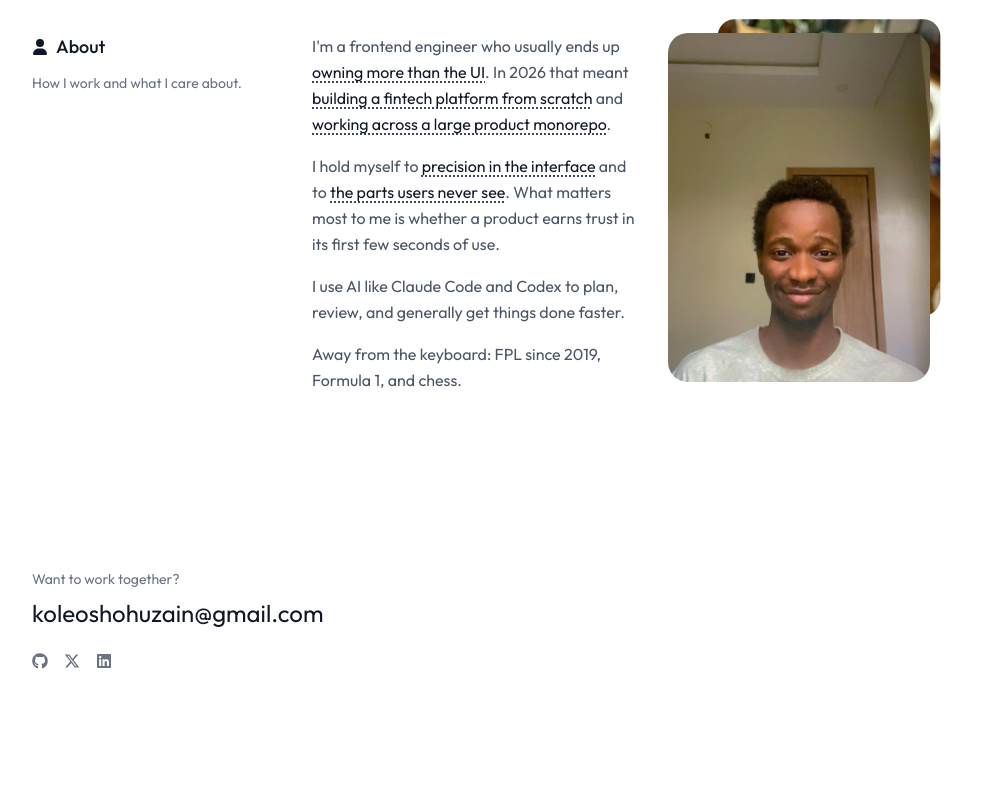
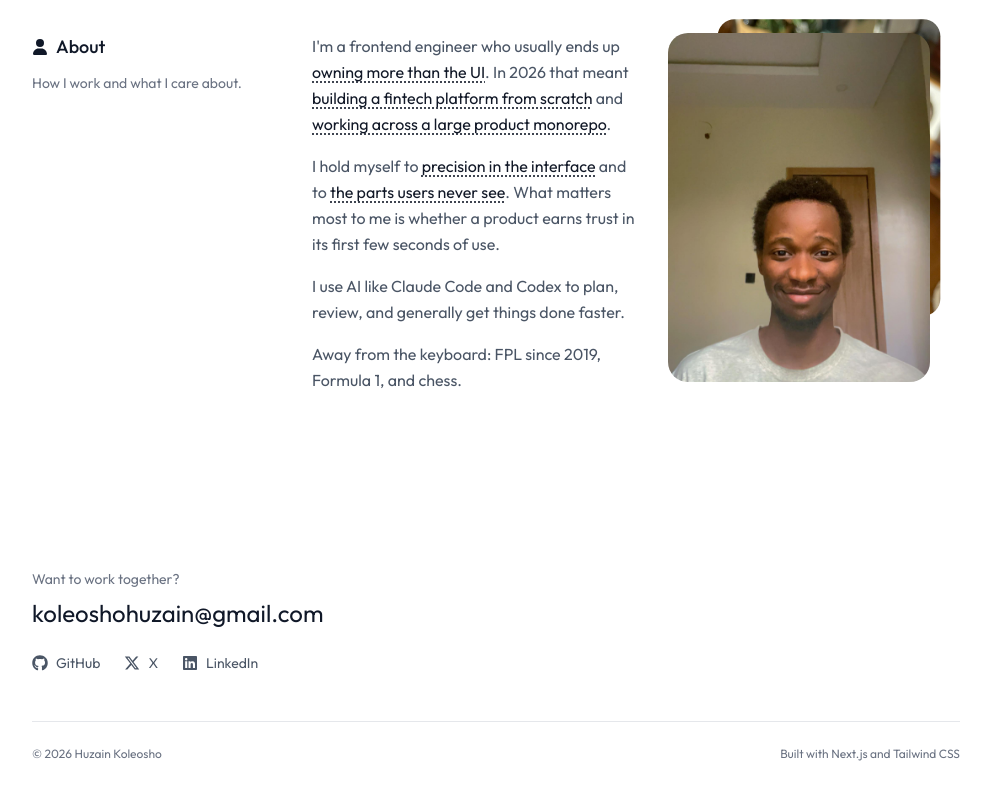
Before and after one commit to Uzayn/my-portfolio, a Next.js app: page / in a window 1280 px wide. Shown: the part 2867-3667 px from the top of the page, without its empty margins (144-1135 px from the left). Before the commit the page ends 3632 px from the top, so only its background shows below. Built offline with nearby package versions, Linux system fonts and the light colour scheme.

Commit message:
feat(contact): labelled social links and a proper footer row
Co-Authored-By: Claude Fable 5.1 <noreply@anthropic.com>

```diff
--- a/src/components/Contact.tsx
+++ b/src/components/Contact.tsx
@@ -1,44 +1,41 @@
 import { FaGithub, FaLinkedin, FaXTwitter } from "react-icons/fa6";
+
+const socials = [
+  { name: "GitHub", href: "https://github.com/Uzayn", icon: FaGithub },
+  { name: "X", href: "https://x.com/kolhuz", icon: FaXTwitter },
+  { name: "LinkedIn", href: "https://linkedin.com/in/uzayn", icon: FaLinkedin },
+];
 
 export default function Contact() {
   return (
     <section id="contact" className="py-16 md:py-24">
       <div className="max-w-5xl mx-auto px-6 md:px-12">
-        <p className="text-gray-500 text-sm mb-2">
-          Want to work together?
-        </p>
+        <p className="text-sm text-gray-500">Want to work together?</p>
         <a
           href="mailto:koleoshohuzain@gmail.com"
-          className="text-xl md:text-2xl text-gray-900 hover:text-blue-600 transition-colors"
+          className="mt-2 inline-block text-xl md:text-2xl text-gray-900 transition-colors hover:text-blue-600"
         >
           koleoshohuzain@gmail.com
         </a>
 
-        <div className="flex items-center space-x-4 mt-6">
-          <a
-            href="https://github.com/Uzayn"
-            target="_blank"
-            rel="noopener noreferrer"
-            className="text-gray-500 hover:text-gray-900 transition-colors"
-          >
-            <FaGithub className="text-base" />
-          </a>
-          <a
-            href="https://x.com/kolhuz"
-            target="_blank"
-            rel="noopener noreferrer"
-            className="text-gray-500 hover:text-gray-900 transition-colors"
-          >
-            <FaXTwitter className="text-base" />
-          </a>
-          <a
-            href="https://linkedin.com/in/uzayn"
-            target="_blank"
-            rel="noopener noreferrer"
-            className="text-gray-500 hover:text-gray-900 transition-colors"
-          >
-            <FaLinkedin className="text-base" />
-          </a>
+        <div className="mt-6 flex flex-wrap gap-x-6 gap-y-3">
+          {socials.map(({ name, href, icon: Icon }) => (
+            <a
+              key={name}
+              href={href}
+              target="_blank"
+              rel="noopener noreferrer"
+              className="inline-flex items-center gap-2 text-sm text-gray-600 transition-colors hover:text-gray-900"
+            >
+              <Icon className="h-4 w-4" />
+              {name}
+            </a>
+          ))}
+        </div>
+
+        <div className="mt-12 flex flex-col gap-2 border-t border-gray-200 pt-6 text-xs text-gray-500 sm:flex-row sm:items-center sm:justify-between">
+          <span>&copy; {new Date().getFullYear()} Huzain Koleosho</span>
+          <span>Built with Next.js and Tailwind CSS</span>
         </div>
       </div>
     </section>
```
